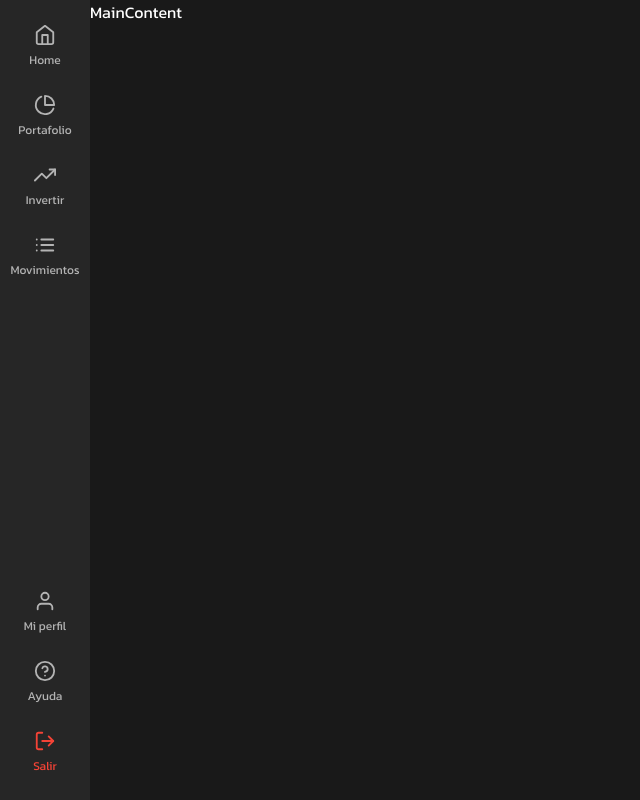
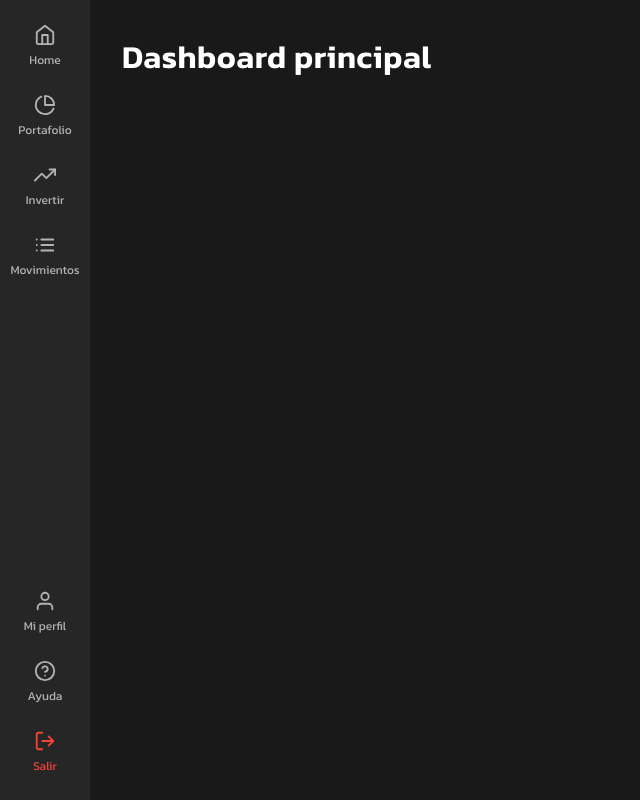
Before and after one commit to jhersara/edron-capitals, a Next.js app: page /onedash in a window 1280 px wide. Shown: the whole page, without its empty margins (0-640 px from the left). Built offline with nearby package versions, Linux system fonts and the light colour scheme.

Commit message:
Implementacion del dashboard y algunas funcionalidades del mapeo

```diff
--- a/src/app/(dashboard)/onedash/components/MainContent.css
+++ b/src/app/(dashboard)/onedash/components/MainContent.css
@@ -0,0 +1,7 @@
+.main-content {
+  flex: 1;
+  height: 100vh;
+  overflow-y: auto;
+  padding: var(--space-xl);
+  background: var(--cl-bg);
+}
--- a/src/app/(dashboard)/onedash/components/MainContent.jsx
+++ b/src/app/(dashboard)/onedash/components/MainContent.jsx
@@ -1,9 +1,26 @@
 'use client'
 import React from 'react'
+import '@/app/(dashboard)/onedash/components/MainContent.css'
 
 
-export default function MainContent() {
+export default function MainContent({ section }) {
   return (
-    <div>MainContent</div>
+    <main className='main-content'>
+      {section === 'home' && <Home/>}
+      {section === 'portfolio' && <Portfolio />}
+      {section === 'invest' && <Invest />}
+      {section === 'movements' && <Movements />}
+      {section === 'profile' && <Profile />}
+      {section === 'help' && <Help />}
+    </main>
   )
 }
+
+
+/* COMPONENTES SIMULADOS */
+const Home = () => <h1>Dashboard principal</h1>
+const Portfolio = () => <h1>Mi portafolio</h1>
+const Invest = () => <h1>Invertir</h1>
+const Movements = () => <h1>Movimientos</h1>
+const Profile = () => <h1>Mi perfil</h1>
+const Help = () => <h1>Centro de ayuda</h1>
--- a/src/app/(dashboard)/onedash/page.jsx
+++ b/src/app/(dashboard)/onedash/page.jsx
@@ -3,12 +3,14 @@
 import MainContent from "./components/MainContent";
 import Navbar from "./components/Navbar";
 import '@/app/(dashboard)/onedash/page.css'
+import { useState } from "react";
 
-export default function OneDash({ children }){
+export default function OneDash(){
+    const [section, setSection] = useState('home')
     return(
         <div className="dashboard">
-            <Navbar/>
-            <MainContent/>
+            <Navbar onChange={setSection}/>
+            <MainContent section={section}/>
         </div>
     )
 }
```
